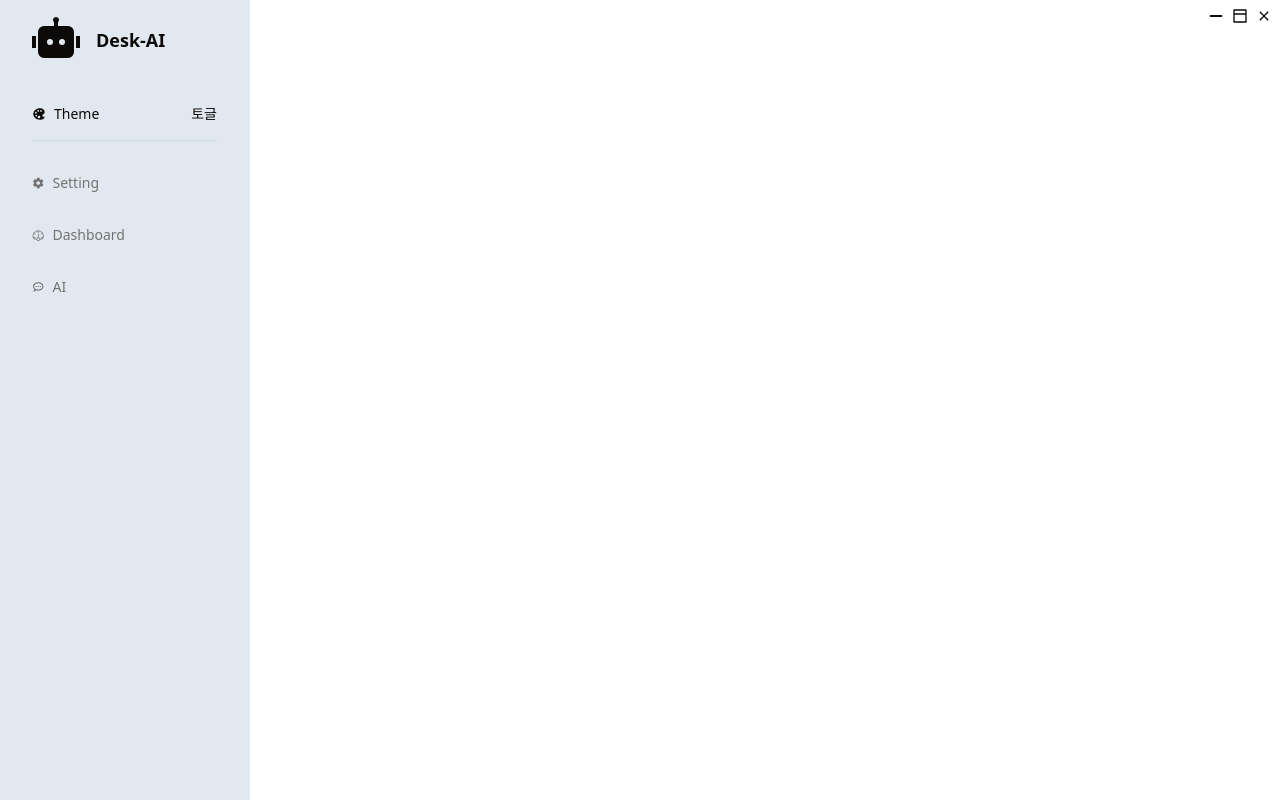
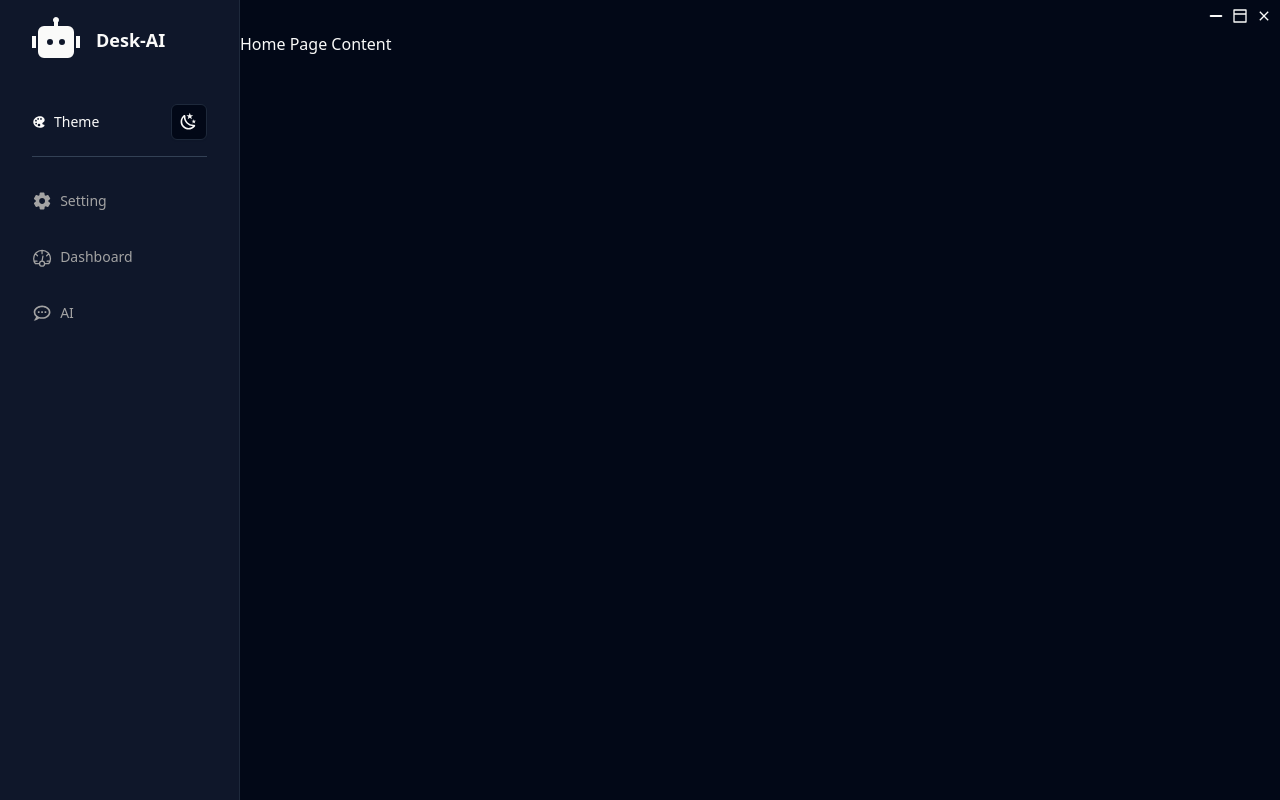
Before and after one commit to aesthetics-of-record/deskai-tauri, a React (Vite) app: page / in a window 1280 px wide. Built offline with nearby package versions, Linux system fonts and the light colour scheme.

Commit message:
feat: 마이그레이션 중..

```diff
--- /dev/null
+++ b/src/components/global/layout.tsx
@@ -0,0 +1,19 @@
+import LeftSidebar from "@/components/side/left-sidebar";
+import WindowTitlebar from "@/components/titlebar/window-titlebar";
+import { Outlet } from "react-router-dom";
+import LeftSidebarSm from "../side/left-sidebar-sm";
+
+const Layout = () => {
+  return (
+    <div className="flex">
+      <LeftSidebar className="hidden md:block" />
+      <LeftSidebarSm className="block md:hidden" />
+      <div className="flex-1">
+        <WindowTitlebar />
+        <Outlet />
+      </div>
+    </div>
+  );
+};
+
+export default Layout;
--- /dev/null
+++ b/src/components/global/mode-toggle.tsx
@@ -0,0 +1,37 @@
+import { Moon, Sun } from "@/icons/global";
+
+import { Button } from "@/components/ui/button";
+import {
+  DropdownMenu,
+  DropdownMenuContent,
+  DropdownMenuItem,
+  DropdownMenuTrigger,
+} from "@/components/ui/dropdown-menu";
+import { useTheme } from "@/providers/theme-provider";
+
+export function ModeToggle() {
+  const { setTheme } = useTheme();
+
+  return (
+    <DropdownMenu>
+      <DropdownMenuTrigger asChild>
+        <Button variant="outline" size="icon">
+          <Sun className="h-[1.2rem] w-[1.2rem] rotate-0 scale-100 transition-all dark:-rotate-90 dark:scale-0" />
+          <Moon className="absolute h-[1.2rem] w-[1.2rem] rotate-90 scale-0 transition-all dark:rotate-0 dark:scale-100" />
+          <span className="sr-only">Toggle theme</span>
+        </Button>
+      </DropdownMenuTrigger>
+      <DropdownMenuContent align="end">
+        <DropdownMenuItem onClick={() => setTheme("light")}>
+          라이트
+        </DropdownMenuItem>
+        <DropdownMenuItem onClick={() => setTheme("dark")}>
+          다크
+        </DropdownMenuItem>
+        <DropdownMenuItem onClick={() => setTheme("system")}>
+          시스템
+        </DropdownMenuItem>
+      </DropdownMenuContent>
+    </DropdownMenu>
+  );
+}
--- a/src/components/side/SidebarItem.tsx
+++ b/src/components/side/SidebarItem.tsx
@@ -1,5 +1,5 @@
-import { Link } from 'react-router-dom';
-import { twMerge } from 'tailwind-merge';
+import { Link } from "react-router-dom";
+import { twMerge } from "tailwind-merge";
 
 interface SidebarItemProps {
   icon: any;
@@ -46,11 +46,11 @@ const SidebarItem: React.FC<SidebarItemProps> = ({
 
     `,
         active &&
-          'text-primary hover:text-primary dark:text-primary dark:hover:text-primary'
+          "text-primary hover:text-primary dark:text-primary dark:hover:text-primary"
       )}
     >
-      <Icon />
-      <p className='truncate w-full'>{label}</p>
+      <Icon className="text-2xl" />
+      <p className="truncate w-full">{label}</p>
     </Link>
   );
 };
--- a/src/components/side/left-sidebar-sm.tsx
+++ b/src/components/side/left-sidebar-sm.tsx
@@ -1,55 +1,46 @@
 import { useMemo } from "react";
-import { usePathname, useRouter } from "next/navigation";
 import { cn } from "@/lib/utils";
 import { Separator } from "../ui/separator";
-import { MdOutlineDashboard } from "react-icons/md";
-import { IoLogoIonitron, IoSettingsSharp } from "react-icons/io5";
-import { ModeToggle } from "../ModeToggle";
-import { BsChatDots, BsFileEarmarkZip } from "react-icons/bs";
-import Image from "next/image";
-import Link from "next/link";
-import { GiArtificialIntelligence } from "react-icons/gi";
-import { AiOutlineDashboard } from "react-icons/ai";
-
+import { Link, useLocation } from "react-router-dom";
+import { Chat, ColorPalette, Dashboard, Robot, Settings } from "@/icons/global";
+import { ModeToggle } from "../global/mode-toggle";
 interface LeftSidebarProps {
   className?: string;
 }
 
 const LeftSidebarSm: React.FC<LeftSidebarProps> = ({ className }) => {
-  const pathname = usePathname();
+  let location = useLocation();
+
   const routes = useMemo(
     () => [
       {
-        icon: IoSettingsSharp,
+        icon: Settings,
         label: "Setting",
-        active: pathname === "/setting",
+        active: location.pathname === "/setting",
         href: "/setting",
       },
       {
-        icon: AiOutlineDashboard,
+        icon: Dashboard,
         label: "Dashboard",
-        active: pathname === "/dashboard",
+        active: location.pathname === "/dashboard",
         href: "/dashboard",
       },
       {
-        icon: BsChatDots,
+        icon: Chat,
         label: "AI",
-        active: pathname === "/ai",
+        active: location.pathname === "/ai",
         href: "/ai",
       },
     ],
-    [pathname]
+    [location]
   );
 
   return (
     <div className={cn("flex", className)}>
       <div className="flex flex-col gap-y-2 h-screen border-r bg-slate-200 dark:bg-slate-900 ">
         <div className="flex flex-col gap-y-2 py-2 text-medium text-sm">
-          <section className="px-2 flex items-center group">
-            <IoLogoIonitron
-              size={36}
-              className="dark:text-slate-400 transition duration-300 dark:group-hover:text-slate-200 group-hover:animate-spin"
-            />
+          <section className="m-auto flex items-center group">
+            <Robot className="dark:text-slate-400 transition duration-300 dark:group-hover:text-slate-200 group-hover:animate-spin text-2xl" />
           </section>
           <section className="flex items-center px-2">
             <div className="">
@@ -65,7 +56,7 @@ const LeftSidebarSm: React.FC<LeftSidebarProps> = ({ className }) => {
               return (
                 <Link
                   key={item.label}
-                  href={item.href}
+                  to={item.href}
                   className={cn(
                     "hover:text-slate-600 dark:hover:text-slate-300",
                     item.active
@@ -73,7 +64,7 @@ const LeftSidebarSm: React.FC<LeftSidebarProps> = ({ className }) => {
                       : ""
                   )}
                 >
-                  <item.icon size={24} />
+                  <item.icon className="text-2xl" />
                 </Link>
               );
             })}
--- a/src/components/side/left-sidebar.tsx
+++ b/src/components/side/left-sidebar.tsx
@@ -1,63 +1,65 @@
-'use client';
-
-import { useMemo } from 'react';
-import { cn } from '@/lib/utils';
-import { Separator } from '../ui/separator';
-import SidebarItem from './SidebarItem';
-// import { ModeToggle } from "../ModeToggle";
-import { useLocation } from 'react-router-dom';
-import { Chat, ColorPalette, Dashboard, Robot, Settings } from '@/icons/global';
+import { useMemo } from "react";
+import { cn } from "@/lib/utils";
+import { Separator } from "../ui/separator";
+import SidebarItem from "./SidebarItem";
+import { useLocation } from "react-router-dom";
+import { Chat, ColorPalette, Dashboard, Robot, Settings } from "@/icons/global";
+import { ModeToggle } from "../global/mode-toggle";
 
 interface LeftSidebarProps {
   className?: string;
 }
 
 const LeftSidebar: React.FC<LeftSidebarProps> = ({ className }) => {
-  const routes = [
+  let location = useLocation();
+
+  const routes = useMemo(
+    () => [
       {
         icon: Settings,
-      label: 'Setting',
-      active: location.pathname === '/setting',
-      href: '/setting',
+        label: "Setting",
+        active: location.pathname === "/setting",
+        href: "/setting",
       },
       {
         icon: Dashboard,
-      label: 'Dashboard',
-      active: location.pathname === '/dashboard',
-      href: '/dashboard',
+        label: "Dashboard",
+        active: location.pathname === "/dashboard",
+        href: "/dashboard",
       },
       {
         icon: Chat,
-      label: 'AI',
-      active: location.pathname === '/ai',
-      href: '/ai',
+        label: "AI",
+        active: location.pathname === "/ai",
+        href: "/ai",
       },
-  ];
+    ],
+    [location]
+  );
 
   return (
-    <div className={cn('flex', className)}>
-      <div className='flex flex-col gap-y-2 h-screen w-[250px] border-r bg-slate-200 dark:bg-slate-900 '>
-        <div className='flex flex-col gap-y-2 p-4 text-medium text-sm'>
-          <section className='px-4 flex items-center gap-x-4 group'>
-            <Robot className='text-5xl' />
-            <div className='text-lg'>
-              <p className='font-bold'>Desk-AI</p>
+    <div className={cn("flex", className)}>
+      <div className="flex flex-col gap-y-2 h-screen w-[240px] border-r bg-slate-200 dark:bg-slate-900 ">
+        <div className="flex flex-col gap-y-2 p-4 text-medium text-sm">
+          <section className="px-4 flex items-center gap-x-4 group">
+            <Robot className="text-5xl" />
+            <div className="text-lg">
+              <p className="font-bold">Desk-AI</p>
             </div>
           </section>
-          <div className='h-6' />
-          <section className='flex items-center gap-x-2 px-4'>
-            <div className='flex-1 flex items-center gap-x-2'>
+          <div className="h-6" />
+          <section className="flex items-center gap-x-2 px-4">
+            <div className="flex-1 flex items-center gap-x-2">
               <ColorPalette />
-              <p className='truncate'>Theme</p>
+              <p className="truncate">Theme</p>
             </div>
 
-            <div className=''>
-              {/* <ModeToggle /> */}
-              토글
+            <div className="">
+              <ModeToggle />
             </div>
           </section>
-          <div className='px-4 my-2'>
-            <Separator className='bg-slate-300 dark:bg-slate-700' />
+          <div className="px-4 my-2">
+            <Separator className="bg-slate-300 dark:bg-slate-700" />
           </div>
 
           <section>
--- a/src/icons/global.tsx
+++ b/src/icons/global.tsx
@@ -1,17 +1,17 @@
-import { SVGProps } from 'react';
+import { SVGProps } from "react";
 
 export function Chat(props: SVGProps<SVGSVGElement>) {
   return (
     <svg
-      xmlns='http://www.w3.org/2000/svg'
-      width='1em'
-      height='1em'
-      viewBox='0 0 24 24'
+      xmlns="http://www.w3.org/2000/svg"
+      width="1em"
+      height="1em"
+      viewBox="0 0 24 24"
       {...props}
     >
       <path
-        fill='currentColor'
-        d='M12 3C6.5 3 2 6.58 2 11a7.218 7.218 0 0 0 2.75 5.5c0 .6-.42 2.17-2.75 4.5c2.37-.11 4.64-1 6.47-2.5c1.14.33 2.34.5 3.53.5c5.5 0 10-3.58 10-8s-4.5-8-10-8m0 14c-4.42 0-8-2.69-8-6s3.58-6 8-6s8 2.69 8 6s-3.58 6-8 6m5-5v-2h-2v2zm-4 0v-2h-2v2zm-4 0v-2H7v2z'
+        fill="currentColor"
+        d="M12 3C6.5 3 2 6.58 2 11a7.218 7.218 0 0 0 2.75 5.5c0 .6-.42 2.17-2.75 4.5c2.37-.11 4.64-1 6.47-2.5c1.14.33 2.34.5 3.53.5c5.5 0 10-3.58 10-8s-4.5-8-10-8m0 14c-4.42 0-8-2.69-8-6s3.58-6 8-6s8 2.69 8 6s-3.58 6-8 6m5-5v-2h-2v2zm-4 0v-2h-2v2zm-4 0v-2H7v2z"
       ></path>
     </svg>
   );
@@ -20,15 +20,15 @@ export function Chat(props: SVGProps<SVGSVGElement>) {
 export function Robot(props: SVGProps<SVGSVGElement>) {
   return (
     <svg
-      xmlns='http://www.w3.org/2000/svg'
-      width='1em'
-      height='1em'
-      viewBox='0 0 24 24'
+      xmlns="http://www.w3.org/2000/svg"
+      width="1em"
+      height="1em"
+      viewBox="0 0 24 24"
       {...props}
     >
       <path
-        fill='currentColor'
-        d='M13.5 2c0 .444-.193.843-.5 1.118V5h5a3 3 0 0 1 3 3v10a3 3 0 0 1-3 3H6a3 3 0 0 1-3-3V8a3 3 0 0 1 3-3h5V3.118A1.5 1.5 0 1 1 13.5 2M0 10h2v6H0zm24 0h-2v6h2zM9 14.5a1.5 1.5 0 1 0 0-3a1.5 1.5 0 0 0 0 3m7.5-1.5a1.5 1.5 0 1 0-3 0a1.5 1.5 0 0 0 3 0'
+        fill="currentColor"
+        d="M13.5 2c0 .444-.193.843-.5 1.118V5h5a3 3 0 0 1 3 3v10a3 3 0 0 1-3 3H6a3 3 0 0 1-3-3V8a3 3 0 0 1 3-3h5V3.118A1.5 1.5 0 1 1 13.5 2M0 10h2v6H0zm24 0h-2v6h2zM9 14.5a1.5 1.5 0 1 0 0-3a1.5 1.5 0 0 0 0 3m7.5-1.5a1.5 1.5 0 1 0-3 0a1.5 1.5 0 0 0 3 0"
       ></path>
     </svg>
   );
@@ -37,21 +37,21 @@ export function Robot(props: SVGProps<SVGSVGElement>) {
 export function Dashboard(props: SVGProps<SVGSVGElement>) {
   return (
     <svg
-      xmlns='http://www.w3.org/2000/svg'
-      width='1em'
-      height='1em'
-      viewBox='0 0 24 24'
+      xmlns="http://www.w3.org/2000/svg"
+      width="1em"
+      height="1em"
+      viewBox="0 0 24 24"
       {...props}
     >
       <g
-        fill='none'
-        stroke='currentColor'
-        stroke-linecap='round'
-        stroke-linejoin='round'
-        stroke-width='1.5'
+        fill="none"
+        stroke="currentColor"
+        stroke-linecap="round"
+        stroke-linejoin="round"
+        stroke-width="1.5"
       >
-        <path d='M12 4v4M4 8l2.5 2.5m11 0L20 8M3 17h3m6 0l1-6m5 6h3M8.5 20.001H4A9.956 9.956 0 0 1 2 14C2 8.477 6.477 4 12 4s10 4.477 10 10c0 2.252-.744 4.33-2 6.001L15.5 20'></path>
-        <path d='M12 23a3 3 0 1 0 0-6a3 3 0 0 0 0 6'></path>
+        <path d="M12 4v4M4 8l2.5 2.5m11 0L20 8M3 17h3m6 0l1-6m5 6h3M8.5 20.001H4A9.956 9.956 0 0 1 2 14C2 8.477 6.477 4 12 4s10 4.477 10 10c0 2.252-.744 4.33-2 6.001L15.5 20"></path>
+        <path d="M12 23a3 3 0 1 0 0-6a3 3 0 0 0 0 6"></path>
       </g>
     </svg>
   );
@@ -60,23 +60,67 @@ export function Dashboard(props: SVGProps<SVGSVGElement>) {
 export function Settings(props: SVGProps<SVGSVGElement>) {
   return (
     <svg
-      xmlns='http://www.w3.org/2000/svg'
-      width='1em'
-      height='1em'
-      viewBox='0 0 24 24'
+      xmlns="http://www.w3.org/2000/svg"
+      width="1em"
+      height="1em"
+      viewBox="0 0 24 24"
       {...props}
     >
       <path
-        fill='currentColor'
-        d='M19.5 12c0-.23-.01-.45-.03-.68l1.86-1.41c.4-.3.51-.86.26-1.3l-1.87-3.23a.987.987 0 0 0-1.25-.42l-2.15.91c-.37-.26-.76-.49-1.17-.68l-.29-2.31c-.06-.5-.49-.88-.99-.88h-3.73c-.51 0-.94.38-1 .88l-.29 2.31c-.41.19-.8.42-1.17.68l-2.15-.91c-.46-.2-1-.02-1.25.42L2.41 8.62c-.25.44-.14.99.26 1.3l1.86 1.41a7.343 7.343 0 0 0 0 1.35l-1.86 1.41c-.4.3-.51.86-.26 1.3l1.87 3.23c.25.44.79.62 1.25.42l2.15-.91c.37.26.76.49 1.17.68l.29 2.31c.06.5.49.88.99.88h3.73c.5 0 .93-.38.99-.88l.29-2.31c.41-.19.8-.42 1.17-.68l2.15.91c.46.2 1 .02 1.25-.42l1.87-3.23c.25-.44.14-.99-.26-1.3l-1.86-1.41c.03-.23.04-.45.04-.68m-7.46 3.5c-1.93 0-3.5-1.57-3.5-3.5s1.57-3.5 3.5-3.5s3.5 1.57 3.5 3.5s-1.57 3.5-3.5 3.5'
+        fill="currentColor"
+        d="M19.5 12c0-.23-.01-.45-.03-.68l1.86-1.41c.4-.3.51-.86.26-1.3l-1.87-3.23a.987.987 0 0 0-1.25-.42l-2.15.91c-.37-.26-.76-.49-1.17-.68l-.29-2.31c-.06-.5-.49-.88-.99-.88h-3.73c-.51 0-.94.38-1 .88l-.29 2.31c-.41.19-.8.42-1.17.68l-2.15-.91c-.46-.2-1-.02-1.25.42L2.41 8.62c-.25.44-.14.99.26 1.3l1.86 1.41a7.343 7.343 0 0 0 0 1.35l-1.86 1.41c-.4.3-.51.86-.26 1.3l1.87 3.23c.25.44.79.62 1.25.42l2.15-.91c.37.26.76.49 1.17.68l.29 2.31c.06.5.49.88.99.88h3.73c.5 0 .93-.38.99-.88l.29-2.31c.41-.19.8-.42 1.17-.68l2.15.91c.46.2 1 .02 1.25-.42l1.87-3.23c.25-.44.14-.99-.26-1.3l-1.86-1.41c.03-.23.04-.45.04-.68m-7.46 3.5c-1.93 0-3.5-1.57-3.5-3.5s1.57-3.5 3.5-3.5s3.5 1.57 3.5 3.5s-1.57 3.5-3.5 3.5"
       ></path>
     </svg>
   );
 }
 
+export function ColorPalette(props: SVGProps<SVGSVGElement>) {
+  return (
+    <svg
+      xmlns="http://www.w3.org/2000/svg"
+      width="1em"
+      height="1em"
+      viewBox="0 0 512 512"
+      {...props}
+    >
+      <path
+        fill="currentColor"
+        d="M416 352c-12.6-.84-21-4-28-12c-14-16-14-36 5.49-52.48l32.82-29.14c50.27-44.41 50.27-117.21 0-161.63C389.26 64.14 339.54 48 287.86 48c-60.34 0-123.39 22-172 65.11c-90.46 80-90.46 210.92 0 290.87c45 39.76 105.63 59.59 165.64 60h1.84c60 0 119.07-19.5 161.2-56.77C464 390 464 385 444.62 355.56C440 348 431 353 416 352M112 208a32 32 0 1 1 32 32a32 32 0 0 1-32-32m40 135a32 32 0 1 1 32-32a32 32 0 0 1-32 32m40-199a32 32 0 1 1 32 32a32 32 0 0 1-32-32m64 271a48 48 0 1 1 48-48a48 48 0 0 1-48 48m72-239a32 32 0 1 1 32-32a32 32 0 0 1-32 32"
+      ></path>
+    </svg>
+  );
+}
 
-export function ColorPalette(props: SVGProps<SVGSVGElement>) {
-    return (
-      <svg xmlns="http://www.w3.org/2000/svg" width="1em" height="1em" viewBox="0 0 512 512" {...props}><path fill="currentColor" d="M416 352c-12.6-.84-21-4-28-12c-14-16-14-36 5.49-52.48l32.82-29.14c50.27-44.41 50.27-117.21 0-161.63C389.26 64.14 339.54 48 287.86 48c-60.34 0-123.39 22-172 65.11c-90.46 80-90.46 210.92 0 290.87c45 39.76 105.63 59.59 165.64 60h1.84c60 0 119.07-19.5 161.2-56.77C464 390 464 385 444.62 355.56C440 348 431 353 416 352M112 208a32 32 0 1 1 32 32a32 32 0 0 1-32-32m40 135a32 32 0 1 1 32-32a32 32 0 0 1-32 32m40-199a32 32 0 1 1 32 32a32 32 0 0 1-32-32m64 271a48 48 0 1 1 48-48a48 48 0 0 1-48 48m72-239a32 32 0 1 1 32-32a32 32 0 0 1-32 32"></path></svg>
-    )
-  }
+export function Sun(props: SVGProps<SVGSVGElement>) {
+  return (
+    <svg
+      xmlns="http://www.w3.org/2000/svg"
+      width="1em"
+      height="1em"
+      viewBox="0 0 24 24"
+      {...props}
+    >
+      <path
+        fill="currentColor"
+        d="M12 5q-.425 0-.712-.288T11 4V2q0-.425.288-.712T12 1q.425 0 .713.288T13 2v2q0 .425-.288.713T12 5m4.95 2.05q-.275-.275-.275-.687t.275-.713l1.4-1.425q.3-.3.712-.3t.713.3q.275.275.275.7t-.275.7L18.35 7.05q-.275.275-.7.275t-.7-.275M20 13q-.425 0-.713-.288T19 12q0-.425.288-.712T20 11h2q.425 0 .713.288T23 12q0 .425-.288.713T22 13zm-8 10q-.425 0-.712-.288T11 22v-2q0-.425.288-.712T12 19q.425 0 .713.288T13 20v2q0 .425-.288.713T12 23M5.65 7.05l-1.425-1.4q-.3-.3-.3-.725t.3-.7q.275-.275.7-.275t.7.275L7.05 5.65q.275.275.275.7t-.275.7q-.3.275-.7.275t-.7-.275m12.7 12.725l-1.4-1.425q-.275-.3-.275-.712t.275-.688q.275-.275.688-.275t.712.275l1.425 1.4q.3.275.288.7t-.288.725q-.3.3-.725.3t-.7-.3M2 13q-.425 0-.712-.288T1 12q0-.425.288-.712T2 11h2q.425 0 .713.288T5 12q0 .425-.288.713T4 13zm2.225 6.775q-.275-.275-.275-.7t.275-.7L5.65 16.95q.275-.275.687-.275t.713.275q.3.3.3.713t-.3.712l-1.4 1.4q-.3.3-.725.3t-.7-.3M12 18q-2.5 0-4.25-1.75T6 12q0-2.5 1.75-4.25T12 6q2.5 0 4.25 1.75T18 12q0 2.5-1.75 4.25T12 18"
+      ></path>
+    </svg>
+  );
+}
+
+export function Moon(props: SVGProps<SVGSVGElement>) {
+  return (
+    <svg
+      xmlns="http://www.w3.org/2000/svg"
+      width="1em"
+      height="1em"
+      viewBox="0 0 24 24"
+      {...props}
+    >
+      <path
+        fill="currentColor"
+        d="m17.75 4.09l-2.53 1.94l.91 3.06l-2.63-1.81l-2.63 1.81l.91-3.06l-2.53-1.94L12.44 4l1.06-3l1.06 3zm3.5 6.91l-1.64 1.25l.59 1.98l-1.7-1.17l-1.7 1.17l.59-1.98L15.75 11l2.06-.05L18.5 9l.69 1.95zm-2.28 4.95c.83-.08 1.72 1.1 1.19 1.85c-.32.45-.66.87-1.08 1.27C15.17 23 8.84 23 4.94 19.07c-3.91-3.9-3.91-10.24 0-14.14c.4-.4.82-.76 1.27-1.08c.75-.53 1.93.36 1.85 1.19c-.27 2.86.69 5.83 2.89 8.02a9.96 9.96 0 0 0 8.02 2.89m-1.64 2.02a12.08 12.08 0 0 1-7.8-3.47c-2.17-2.19-3.33-5-3.49-7.82c-2.81 3.14-2.7 7.96.31 10.98c3.02 3.01 7.84 3.12 10.98.31"
+      ></path>
+    </svg>
+  );
+}
--- a/src/pages/home.tsx
+++ /dev/null
@@ -1,18 +0,0 @@
-import LeftSidebar from '@/components/side/left-sidebar';
-import WindowTitlebar from '@/components/titlebar/window-titlebar';
-import { Outlet } from 'react-router-dom';
-
-const Home = () => {
-  return (
-    <div className='flex'>
-      <LeftSidebar className='hidden md:block' />
-      {/* <LeftSidebarSm className="block md:hidden" /> */}
-      <div className='flex-1'>
-        <WindowTitlebar />
-        <Outlet />
-      </div>
-    </div>
-  );
-};
-
-export default Home;
--- /dev/null
+++ b/src/providers/theme-provider.tsx
@@ -0,0 +1,73 @@
+import { createContext, useContext, useEffect, useState } from "react"
+
+type Theme = "dark" | "light" | "system"
+
+type ThemeProviderProps = {
+  children: React.ReactNode
+  defaultTheme?: Theme
+  storageKey?: string
+}
+
+type ThemeProviderState = {
+  theme: Theme
+  setTheme: (theme: Theme) => void
+}
+
+const initialState: ThemeProviderState = {
+  theme: "system",
+  setTheme: () => null,
+}
+
+const ThemeProviderContext = createContext<ThemeProviderState>(initialState)
+
+export function ThemeProvider({
+  children,
+  defaultTheme = "system",
+  storageKey = "vite-ui-theme",
+  ...props
+}: ThemeProviderProps) {
+  const [theme, setTheme] = useState<Theme>(
+    () => (localStorage.getItem(storageKey) as Theme) || defaultTheme
+  )
+
+  useEffect(() => {
+    const root = window.document.documentElement
+
+    root.classList.remove("light", "dark")
+
+    if (theme === "system") {
+      const systemTheme = window.matchMedia("(prefers-color-scheme: dark)")
+        .matches
+        ? "dark"
+        : "light"
+
+      root.classList.add(systemTheme)
+      return
+    }
+
+    root.classList.add(theme)
+  }, [theme])
+
+  const value = {
+    theme,
+    setTheme: (theme: Theme) => {
+      localStorage.setItem(storageKey, theme)
+      setTheme(theme)
+    },
+  }
+
+  return (
+    <ThemeProviderContext.Provider {...props} value={value}>
+      {children}
+    </ThemeProviderContext.Provider>
+  )
+}
+
+export const useTheme = () => {
+  const context = useContext(ThemeProviderContext)
+
+  if (context === undefined)
+    throw new Error("useTheme must be used within a ThemeProvider")
+
+  return context
+}
```
Also changed, not shown: src/App.tsx (+18 -11 lines). Lines whose indentation alone changed are shown as unchanged.
